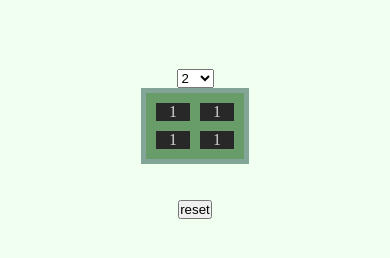
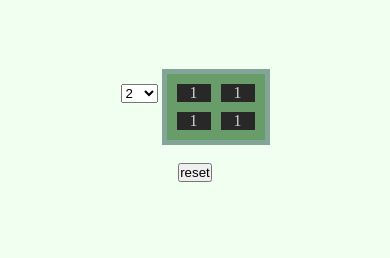
Before and after one commit to AzizTw/Kmaps-solver-app, a website: page views/calc.html in a window 390 px wide. Shown: the part 40-298 px from the top of the page. Drawn offline with Linux system fonts and the light colour scheme; files that its build step writes are made by us from their sources; files whose address does not match are found by name.

Commit message:
make the kmap div responsive

```diff
--- a/public/style.css
+++ b/public/style.css
@@ -12,15 +12,14 @@ body {
 }
 
 .kmap {
+    display: inline-grid;
     padding: 10px;
-    max-width: 20vw;
+    min-width: 20vw;
     margin: 0 auto;
-    display: grid;
     gap: 10px;
     grid-template-columns: 1fr 1fr;
     background-color: #689d6a;
     border: #83a598 5px solid;
-
 }
 
 .kmap > .cell {
```
